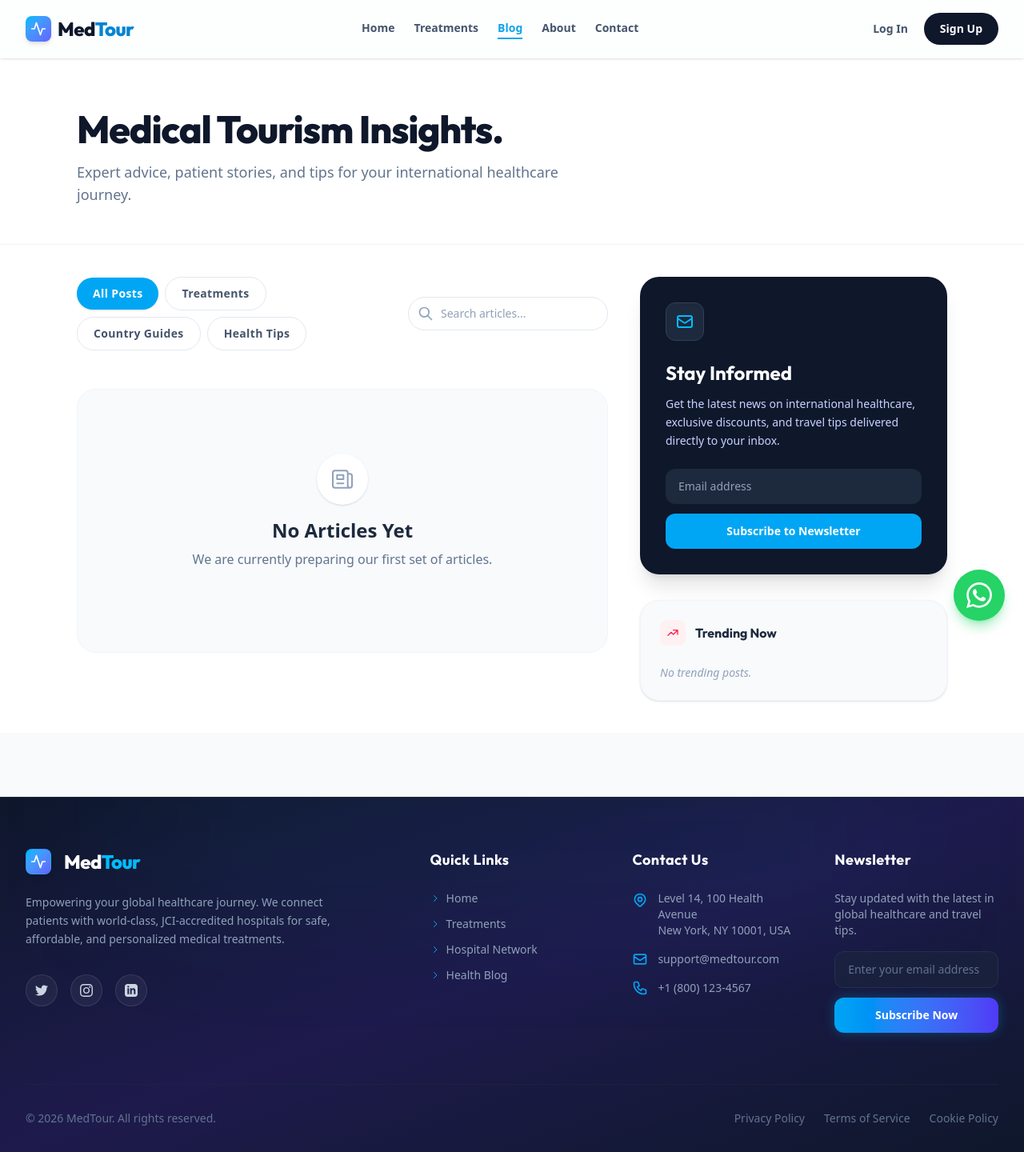
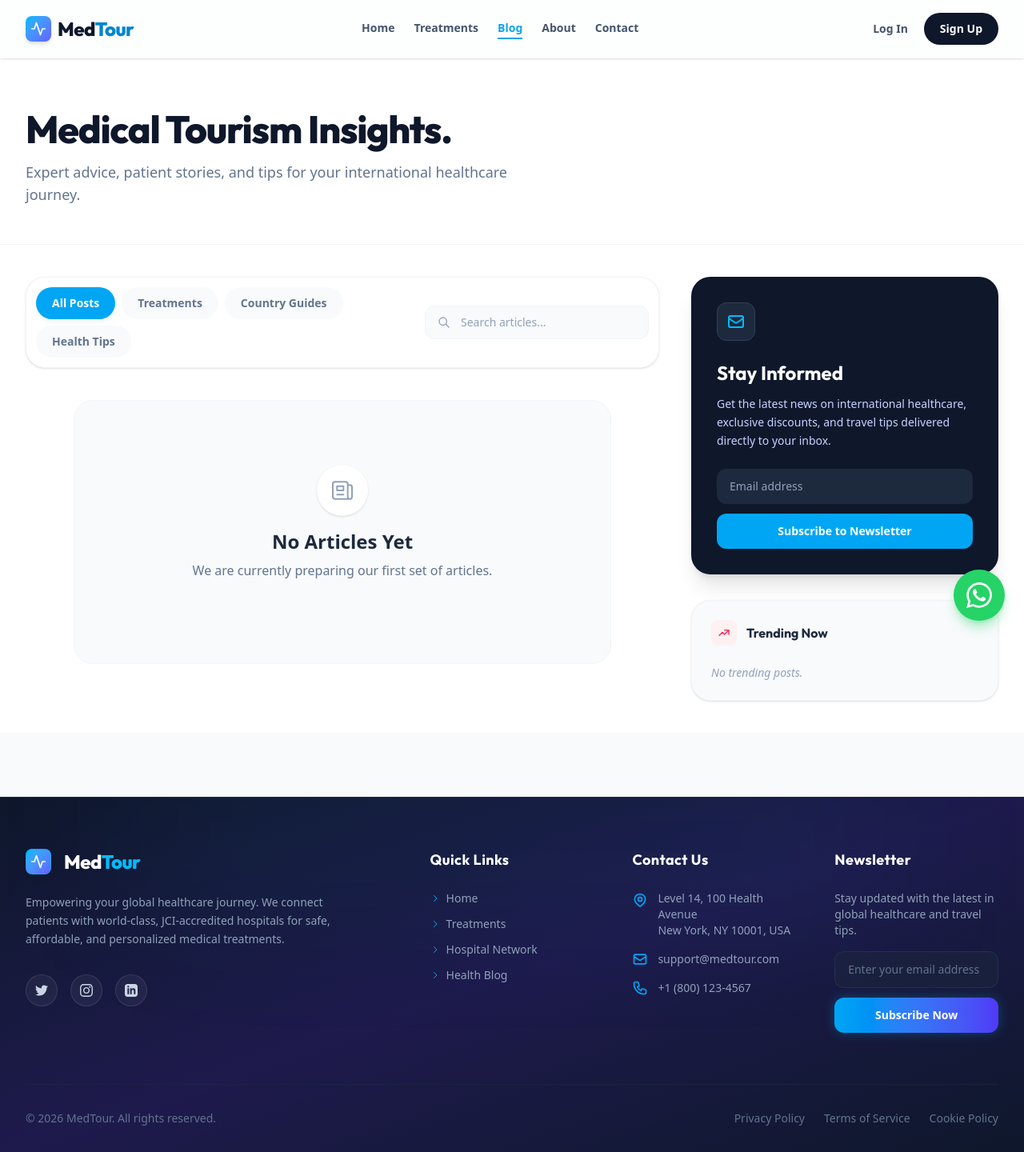
Before and after one commit to sabarishkumaran/medical_tourism_platform, a Django app: page /blog/ in a window 1280 px wide. Shown: the whole page at 80% size. Run offline with Django 5.2, Linux system fonts and the light colour scheme; data that the repository does not hold is empty; style sheets or scripts are compiled from the project's sources; some libraries are stand-ins or nearby versions.

Commit message:
feat: implement blog post listing page with search and category filtering functionality

```diff
--- a/blog/views.py
+++ b/blog/views.py
@@ -6,6 +6,7 @@ from django.template.loader import render_to_string
 from django.conf import settings
 from .models import BlogPost
 from .forms import BlogPostForm
+from django.db.models import Q
 
 def send_blog_approval_email(request, post):
     """
@@ -40,8 +41,26 @@ def send_blog_approval_email(request, post):
         print(f"Failed to send blog approval email: {e}")
 
 def blog_list(request):
+    query = request.GET.get('q')
+    category = request.GET.get('category')
+
     posts = BlogPost.objects.filter(status='Published')
-    return render(request, 'blog_list.html', {'posts': posts})
+
+    if query:
+        posts = posts.filter(
+            Q(title__icontains=query) |
+            Q(content__icontains=query) |
+            Q(excerpt__icontains=query)
+        )
+
+    if category:
+        posts = posts.filter(category=category)
+
+    return render(request, 'blog_list.html', {
+        'posts': posts,
+        'current_category': category,
+        'search_query': query
+    })
 
 def blog_detail(request, slug):
     post = get_object_or_404(BlogPost, slug=slug, status='Published')
--- a/templates/blog_list.html
+++ b/templates/blog_list.html
@@ -6,7 +6,7 @@
 
     <!-- Header Section -->
     <header class="border-b border-slate-100 bg-white pt-16 pb-12">
-        <div class="container mx-auto px-4 md:px-8 max-w-6xl">
+        <div class="container mx-auto px-4 md:px-8 max-w-[1440px]">
             <h1 class="text-4xl md:text-5xl font-extrabold text-slate-900 tracking-tight mb-4"
                 style="font-family: 'Outfit', sans-serif;">
                 Medical Tourism Insights.
@@ -18,41 +18,45 @@
     </header>
 
     <!-- Main Content Container (Two Column Layout) -->
-    <div class="container mx-auto px-4 md:px-8 max-w-6xl py-10 flex flex-col lg:flex-row gap-10">
+    <div class="container mx-auto px-4 md:px-8 max-w-[1440px] py-10 flex flex-col lg:flex-row gap-10">
 
         <!-- Left Column: Blog Feed -->
         <div class="flex-1 w-full lg:w-auto">
 
-            <!-- Filter & Search Bar - Ensure they wrap nicely -->
-            <div class="flex flex-col md:flex-row md:items-center justify-between gap-6 mb-10 w-full mb-12">
-                <div class="flex flex-wrap gap-2 items-center">
-                    <button
-                        class="px-5 py-2.5 rounded-full bg-sky-500 text-white font-bold text-sm tracking-wide shadow hover:bg-sky-600 transition-colors">
+            <!-- Search & Filter Toolbar -->
+            <div class="bg-white rounded-[1.5rem] border border-slate-100 shadow-sm p-3 mb-10 flex flex-col md:flex-row items-center gap-4 animate-fade-up">
+
+                <!-- Category Tabs -->
+                <div class="flex flex-wrap gap-2 items-center flex-1">
+                    <a href="?{% if search_query %}q={{ search_query }}{% endif %}"
+                       class="px-5 py-2.5 rounded-full font-bold text-sm transition-all duration-300 {% if not current_category %}bg-sky-500 text-white shadow-md shadow-sky-100/50{% else %}bg-slate-50 text-slate-500 hover:bg-white hover:text-sky-600{% endif %}">
                         All Posts
-                    </button>
-                    <button
-                        class="px-5 py-2.5 rounded-full bg-white border border-slate-200 text-slate-600 font-bold text-sm tracking-wide hover:bg-slate-50 transition-colors">
+                    </a>
+                    <a href="?category=Treatments{% if search_query %}&q={{ search_query }}{% endif %}"
+                       class="px-5 py-2.5 rounded-full font-bold text-sm transition-all duration-300 {% if current_category == 'Treatments' %}bg-sky-500 text-white shadow-md shadow-sky-100/50{% else %}bg-slate-50 text-slate-500 hover:bg-white hover:text-sky-600{% endif %}">
                         Treatments
-                    </button>
-                    <button
-                        class="px-5 py-2.5 rounded-full bg-white border border-slate-200 text-slate-600 font-bold text-sm tracking-wide hover:bg-slate-50 transition-colors">
+                    </a>
+                    <a href="?category=Country Guides{% if search_query %}&q={{ search_query }}{% endif %}"
+                       class="px-5 py-2.5 rounded-full font-bold text-sm transition-all duration-300 {% if current_category == 'Country Guides' %}bg-sky-500 text-white shadow-md shadow-sky-100/50{% else %}bg-slate-50 text-slate-500 hover:bg-white hover:text-sky-600{% endif %}">
                         Country Guides
-                    </button>
-                    <button
-                        class="px-5 py-2.5 rounded-full bg-white border border-slate-200 text-slate-600 font-bold text-sm tracking-wide hover:bg-slate-50 transition-colors">
+                    </a>
+                    <a href="?category=Health Tips{% if search_query %}&q={{ search_query }}{% endif %}"
+                       class="px-5 py-2.5 rounded-full font-bold text-sm transition-all duration-300 {% if current_category == 'Health Tips' %}bg-sky-500 text-white shadow-md shadow-sky-100/50{% else %}bg-slate-50 text-slate-500 hover:bg-white hover:text-sky-600{% endif %}">
                         Health Tips
-                    </button>
+                    </a>
                 </div>
 
-                <div class="relative w-full md:w-auto min-w-[250px]">
-                    <svg class="w-5 h-5 absolute left-3 top-1/2 -translate-y-1/2 text-slate-400" fill="none"
-                        stroke="currentColor" viewBox="0 0 24 24">
-                        <path stroke-linecap="round" stroke-linejoin="round" stroke-width="2"
-                            d="M21 21l-6-6m2-5a7 7 0 11-14 0 7 7 0 0114 0z"></path>
+                <!-- Integrated Search Form -->
+                <form method="GET" class="relative w-full md:w-auto min-w-[280px]">
+                    {% if current_category %}
+                        <input type="hidden" name="category" value="{{ current_category }}">
+                    {% endif %}
+                    <svg class="w-4 h-4 absolute left-4 top-1/2 -translate-y-1/2 text-slate-400" fill="none" stroke="currentColor" viewBox="0 0 24 24">
+                        <path stroke-linecap="round" stroke-linejoin="round" stroke-width="2" d="M21 21l-6-6m2-5a7 7 0 11-14 0 7 7 0 0114 0z"></path>
                     </svg>
-                    <input type="text" placeholder="Search articles..."
-                        class="w-full pl-10 pr-4 py-2.5 rounded-full bg-white border border-slate-200 text-sm focus:outline-none focus:border-sky-500 focus:ring-1 focus:ring-sky-500 placeholder-slate-400">
-                </div>
+                    <input type="text" name="q" value="{{ search_query|default:'' }}" placeholder="Search articles..."
+                           class="w-full pl-11 pr-4 py-2.5 rounded-xl bg-slate-50 border border-slate-100 text-sm focus:outline-none focus:bg-white focus:border-sky-500 placeholder-slate-400 transition-all font-medium">
+                </form>
             </div>
 
             <!-- Blog Grid -->
@@ -62,7 +66,7 @@
                 <article
                     class="group bg-white rounded-3xl flex flex-col overflow-hidden transition-all duration-300 hover:shadow-lg border border-slate-100">
 
-                    <!-- Cover Image Container - fixed height to prevent collapsing -->
+                    <!-- Cover Image Container -->
                     <a href="{{ post.get_absolute_url }}"
                         class="relative h-60 w-full overflow-hidden bg-slate-100 border-b border-slate-100 block">
                         {% if post.image %}
@@ -83,7 +87,7 @@
                         <div
                             class="absolute top-4 left-4 bg-white px-3 py-1.5 rounded-lg shadow-sm border border-slate-100 z-10">
                             <span class="text-[10px] font-extrabold uppercase tracking-widest text-[#2f5c76]">
-                                {{ post.category|upper }}
+                                {{ post.category }}
                             </span>
                         </div>
                     </a>
@@ -93,8 +97,7 @@
 
                         <div
                             class="flex items-center gap-2 text-xs font-bold text-slate-400 uppercase tracking-widest mb-3">
-                            <time datetime="{{ post.created_at|date:'Y-m-d' }}">{{ post.created_at|date:"M d, Y"
-                                }}</time>
+                            <time datetime="{{ post.created_at|date:'Y-m-d' }}">{{ post.created_at|date:"M d, Y" }}</time>
                             <span class="w-1 h-1 rounded-full bg-slate-300"></span>
                             <span>{% widthratio post.content|wordcount|default:1 200 1 %} MIN READ</span>
                         </div>
@@ -107,8 +110,7 @@
                         </h3>
 
                         <p class="text-slate-500 text-sm leading-relaxed mb-4 font-medium line-clamp-3">
-                            {% if post.excerpt %}{{ post.excerpt }}{% else %}{{ post.content|striptags|truncatewords:20
-                            }}{% endif %}
+                            {% if post.excerpt %}{{ post.excerpt }}{% else %}{{ post.content|striptags|truncatewords:20 }}{% endif %}
                         </p>
                     </div>
                 </article>
@@ -225,8 +227,7 @@
                             <h4
                                 class="font-bold text-sm text-slate-800 line-clamp-2 leading-tight group-hover:text-sky-600 transition-colors">
                                 {{ p.title }}</h4>
-                            <p class="text-[10px] text-slate-400 font-bold uppercase mt-1 tracking-widest">{{ p.category
-                                }}</p>
+                            <p class="text-[10px] text-slate-400 font-bold uppercase mt-1 tracking-widest">{{ p.category }}</p>
                         </div>
                     </a>
                     {% empty %}
```
